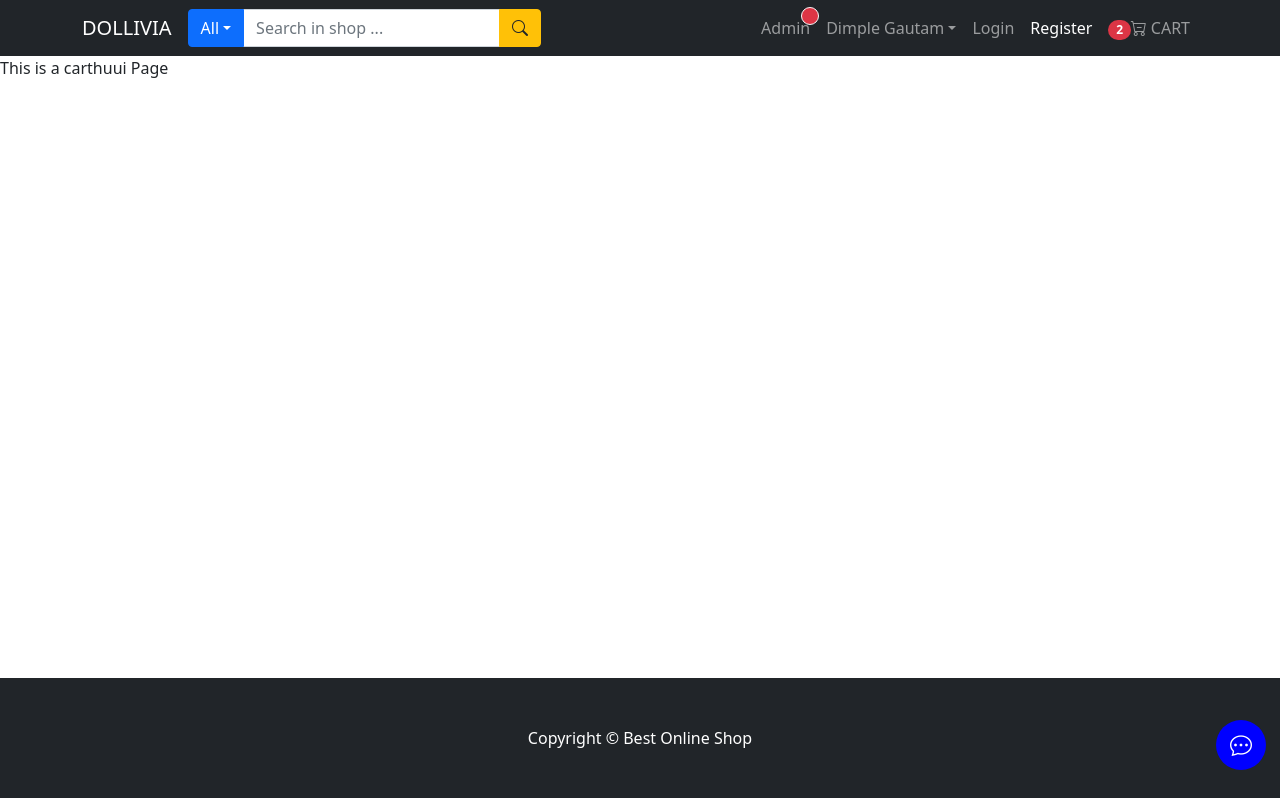
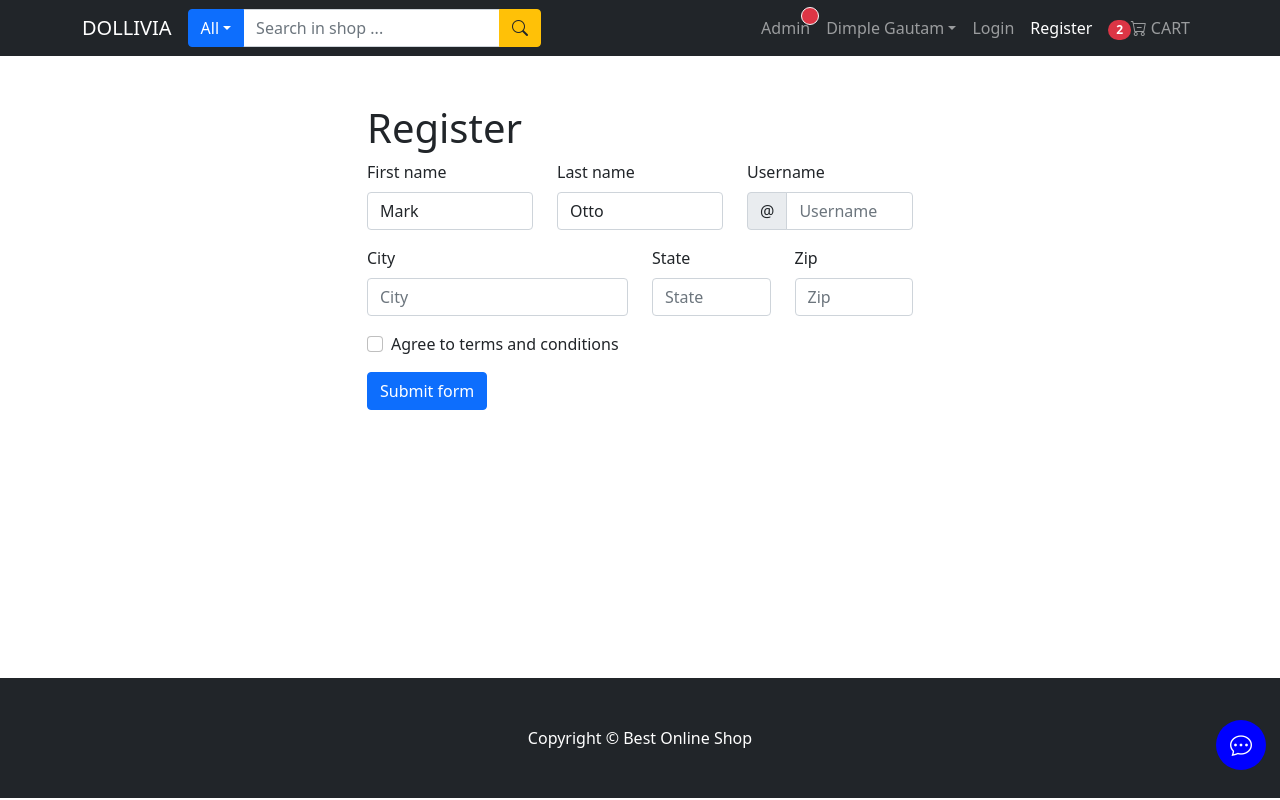
Before and after one commit to Dimple53/E-commerce_Website, a React (Create React App) app in the folder E-commerceApplication/frontend/: page /register in a window 1280 px wide. Built offline with nearby package versions, Linux system fonts and the light colour scheme.

Commit message:
register page

```diff
--- /dev/null
+++ b/E-commerceApplication/frontend/src/components/CartItemComponent.js
@@ -0,0 +1,41 @@
+import { Row, Col, Image, ListGroup, Form, Button } from "react-bootstrap";
+
+const CartItemComponent = () => {
+  return (
+    <>
+      <ListGroup.Item>
+        <Row>
+          <Col md={2}>
+            <Image crossOrigin="anonymous" src="/images/games-category.png" fluid />
+          </Col>
+          <Col md={2}>
+            Logotech series <br />
+            Gaming mouse
+          </Col>
+          <Col md={2}>
+            <b>$89</b>
+          </Col>
+          <Col md={3}>
+            <Form.Select>
+              <option value="1">1</option>
+              <option value="2">2</option>
+              <option value="3">3</option>
+            </Form.Select>
+          </Col>
+          <Col md={3}>
+            <Button
+              type="button"
+              variant="secondary"
+              onClick={() => window.confirm("Are you sure?")}
+            >
+              <i className="bi bi-trash"></i>
+            </Button>
+          </Col>
+        </Row>
+      </ListGroup.Item>
+      <br />
+    </>
+  );
+};
+
+export default CartItemComponent;
--- a/E-commerceApplication/frontend/src/pages/CartPage.js
+++ b/E-commerceApplication/frontend/src/pages/CartPage.js
@@ -1,5 +1,6 @@
 import { Container, Row, Col, Alert, ListGroup, Button } from "react-bootstrap";
 import { LinkContainer } from "react-router-bootstrap";
+import CartItemComponent from "../components/CartItemComponent";
 
 const CartPage = () => {
   return (
@@ -7,11 +8,11 @@ const CartPage = () => {
       <Row className="mt-4">
         <Col md={8}>
           <h1>Shopping Cart</h1>
-          {Array.from({ length: 3 }).map((item) => (
-            <>
-              CartItemComponent <br />
-            </>
-          ))}
+          <ListGroup variant="flush">
+            {Array.from({ length: 3 }).map((item, idx) => (
+              <CartItemComponent key={idx} />
+            ))}
+          </ListGroup>
           <Alert variant="info">Your cart is empty</Alert>
         </Col>
         <Col md={4}>
--- a/E-commerceApplication/frontend/src/pages/RegisterPage.js
+++ b/E-commerceApplication/frontend/src/pages/RegisterPage.js
@@ -1,4 +1,97 @@
+import { Container, Row, Col, InputGroup, Form, Button } from "react-bootstrap";
+import { useState } from "react";
 const RegisterPage = () => {
-  return <p>This is a carthuui Page</p>;
+  const [validated, setValidated] = useState(false);
+
+  const handleSubmit = (event) => {
+    const form = event.currentTarget;
+    if (form.checkValidity() === false) {
+      event.preventDefault();
+      event.stopPropagation();
+    }
+
+    setValidated(true);
+  };
+  return (
+    <Container>
+      <Row className="mt-5 justify-content-md-center">
+        <Col md={6}>
+          <h1>Register</h1>
+          <Form noValidate validated={validated} onSubmit={handleSubmit}>
+            <Row className="mb-3">
+              <Form.Group as={Col} md="4" controlId="validationCustom01">
+                <Form.Label>First name</Form.Label>
+                <Form.Control
+                  required
+                  type="text"
+                  placeholder="First name"
+                  defaultValue="Mark"
+                />
+                <Form.Control.Feedback>Looks good!</Form.Control.Feedback>
+              </Form.Group>
+              <Form.Group as={Col} md="4" controlId="validationCustom02">
+                <Form.Label>Last name</Form.Label>
+                <Form.Control
+                  required
+                  type="text"
+                  placeholder="Last name"
+                  defaultValue="Otto"
+                />
+                <Form.Control.Feedback>Looks good!</Form.Control.Feedback>
+              </Form.Group>
+              <Form.Group as={Col} md="4" controlId="validationCustomUsername">
+                <Form.Label>Username</Form.Label>
+                <InputGroup hasValidation>
+                  <InputGroup.Text id="inputGroupPrepend">@</InputGroup.Text>
+                  <Form.Control
+                    type="text"
+                    placeholder="Username"
+                    aria-describedby="inputGroupPrepend"
+                    required
+                  />
+                  <Form.Control.Feedback type="invalid">
+                    Please choose a username.
+                  </Form.Control.Feedback>
+                </InputGroup>
+              </Form.Group>
+            </Row>
+            <Row className="mb-3">
+              <Form.Group as={Col} md="6" controlId="validationCustom03">
+                <Form.Label>City</Form.Label>
+                <Form.Control type="text" placeholder="City" required />
+                <Form.Control.Feedback type="invalid">
+                  Please provide a valid city.
+                </Form.Control.Feedback>
+              </Form.Group>
+              <Form.Group as={Col} md="3" controlId="validationCustom04">
+                <Form.Label>State</Form.Label>
+                <Form.Control type="text" placeholder="State" required />
+                <Form.Control.Feedback type="invalid">
+                  Please provide a valid state.
+                </Form.Control.Feedback>
+              </Form.Group>
+              <Form.Group as={Col} md="3" controlId="validationCustom05">
+                <Form.Label>Zip</Form.Label>
+                <Form.Control type="text" placeholder="Zip" required />
+                <Form.Control.Feedback type="invalid">
+                  Please provide a valid zip.
+                </Form.Control.Feedback>
+              </Form.Group>
+            </Row>
+            <Form.Group className="mb-3">
+              <Form.Check
+                required
+                label="Agree to terms and conditions"
+                feedback="You must agree before submitting."
+                feedbackType="invalid"
+              />
+            </Form.Group>
+            <Button type="submit">Submit form</Button>
+          </Form>
+        </Col>
+      </Row>
+    </Container>
+  );
 };
+
 export default RegisterPage;
```
